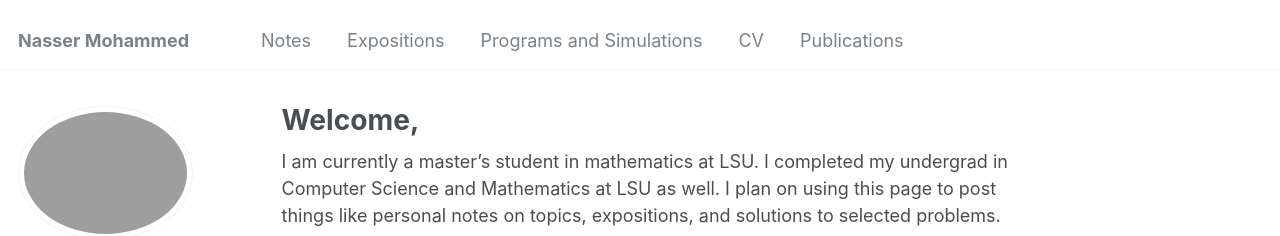
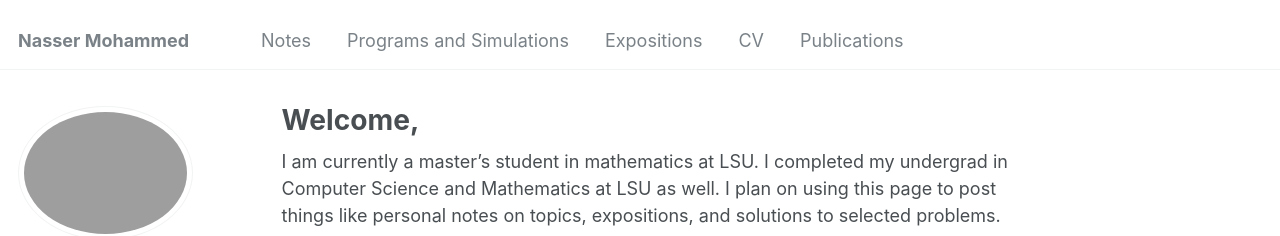
Before and after one commit to Nasser-Mohammed/Nasser-Mohammed.github.io, a Jekyll site: the page built from _pages/about.md, in a window 1280 px wide. Shown: the top 236 px of the page. Built offline with Jekyll 4.4.1, drawn with Linux system fonts in a browser that asks for light colours; part of the change alters nothing that is shown.

```diff
--- a/_data/navigation.yml
+++ b/_data/navigation.yml
@@ -9,11 +9,11 @@ main:
   - title: "Notes"
     url: /notes/
 
+  - title: "Programs and Simulations"
+    url: /programs-simulations/
+
   - title: "Expositions"
     url: /expositions/
-
-  - title: "Programs and Simulations"
-    url: /programs-simulations/
 
   - title: "CV"
     url: /cv/
```
